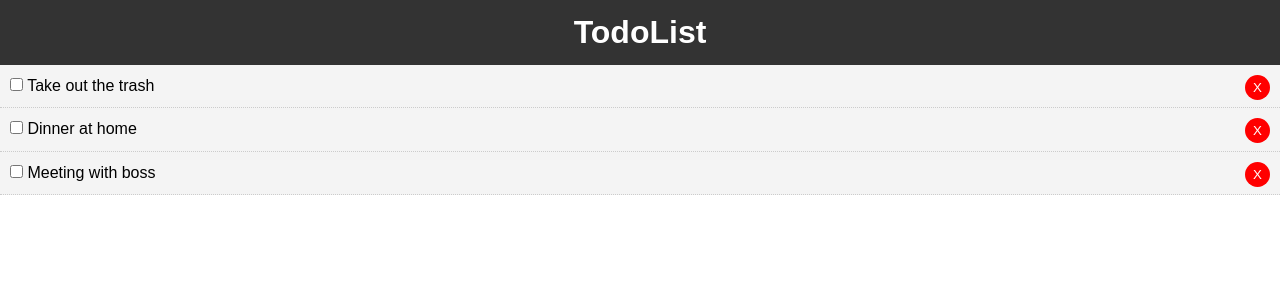
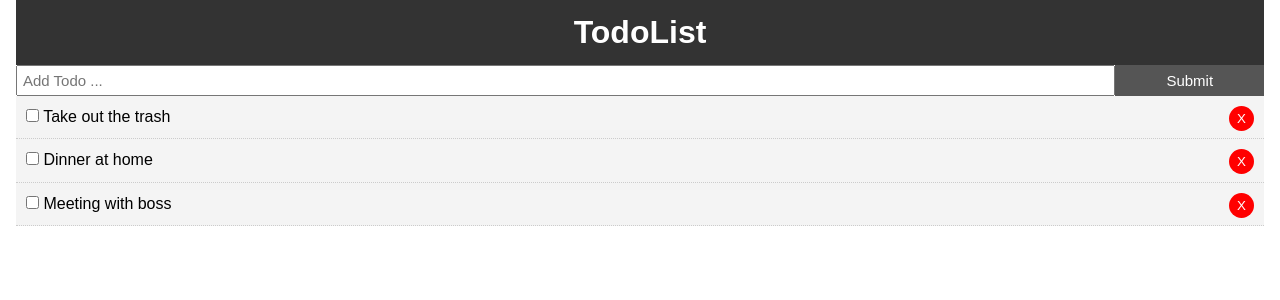
Before and after one commit to JeremiahKoeiman/todolist, a React (Create React App) app: page / in a window 1280 px wide. Shown: the top 300 px of the page. Built offline with nearby package versions, Linux system fonts and the light colour scheme.

Commit message:
Submit button working

```diff
--- a/package.json
+++ b/package.json
@@ -5,7 +5,8 @@
   "dependencies": {
     "react": "^16.10.2",
     "react-dom": "^16.10.2",
-    "react-scripts": "3.2.0"
+    "react-scripts": "3.2.0",
+    "uuid": "^3.3.3"
   },
   "scripts": {
     "start": "react-scripts start",
--- a/src/App.css
+++ b/src/App.css
@@ -13,3 +13,20 @@ a {
   color: #333333;
   text-decoration: none;
 }
+
+.App {
+  padding: 0 1rem;
+}
+
+.btn {
+  display: inline-block;
+  border: none;
+  background: #555;
+  color: #fff;
+  padding: 7px 20px;
+  cursor: pointer;
+}
+
+.btn:hover {
+  background: #666666;
+}
--- a/src/App.js
+++ b/src/App.js
@@ -1,6 +1,8 @@
 import React, { useState } from 'react';
 import Todos from './components/Todos';
+import AddTodo from './components/AddTodo';
 import Header from './components/layout/Header';
+import uuid from 'uuid'
 
 import './App.css';
 
@@ -8,17 +10,17 @@ import './App.css';
 var initState = {
   todos: [
     {
-      id: 1,
+      id: uuid.v4(),
       title: 'Take out the trash',
       completed: false
     },
     {
-      id: 2,
+      id: uuid.v4(),
       title: 'Dinner at home',
       completed: false
     },
     {
-      id: 3,
+      id: uuid.v4(),
       title: 'Meeting with boss',
       completed: false
     }
@@ -79,6 +81,17 @@ function App() {
 
   }
 
+  //Add todo
+  function addTodo(title) {
+    //create new Todo & add it to the state
+    const newTodo = {
+      id: uuid.v4(),
+      title,
+      completed: false
+    }
+    setState({ todos: [...state.todos, newTodo] })
+  }
+
   return (
     <div className="App">
        {/*
@@ -92,7 +105,7 @@ function App() {
 
        */}
        <Header/>
-
+       <AddTodo addTodo={addTodo}/>
       <Todos todos={state.todos} updatedTodo={updateTodo} deletedTodo={deleteTodo} /> {/* pass updatedTodo*/}
 
     </div>
--- /dev/null
+++ b/src/components/AddTodo.js
@@ -0,0 +1,38 @@
+import React, { useState } from 'react'
+
+var addState = {
+    title: ''
+}
+
+function AddTodo(props) {
+    const [state, setState] = useState(addState)
+
+    function submitForm(e) {
+        // preven standard submit
+        e.preventDefault();
+        // give addTodo function to App.js in a prop & pass title as parameter
+        props.addTodo(state.title)
+        // clear the field
+        setState({ title: '' })
+    }
+
+    return (
+        <form onSubmit={ submitForm } style={{ display: 'flex'}}>
+            <input
+                style={{ flex: '10', padding: '5px', fontSize: '15px' }}
+                type="text" name="title"
+                placeholder="Add Todo ..."
+                value={state.title}
+                onChange={ e => {setState({ [e.target.name]: e.target.value });}}
+            />
+            <input
+                className="btn"
+                style={{ flex: '1', fontSize: '15px' }}
+                type="submit"
+                value="Submit"
+            />
+        </form>
+    )
+}
+
+export default AddTodo;
```
Also changed, not shown: 1 other file (tests, documents, lock files or other folders).
